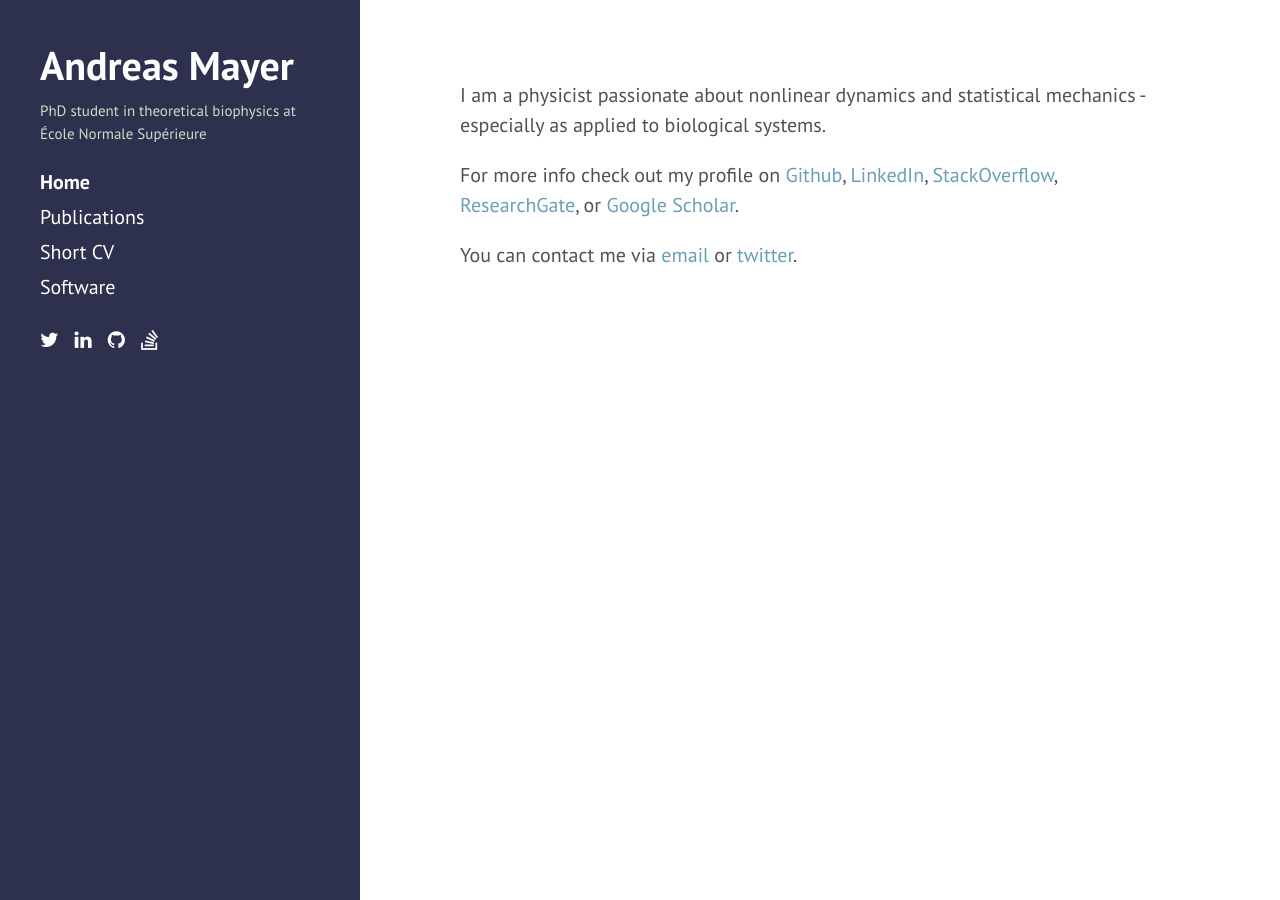
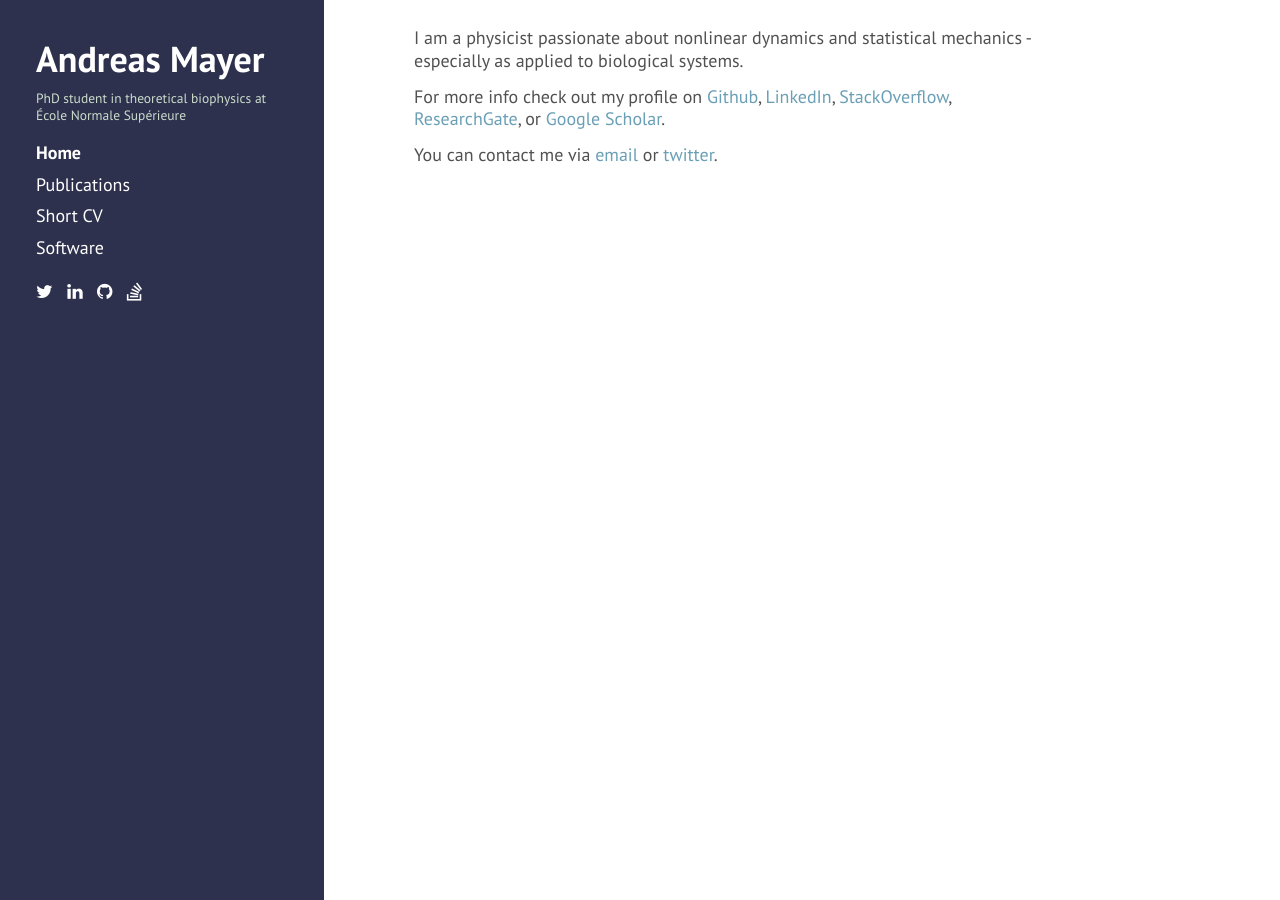
Before and after one commit to andim/andim.github.io, a Jekyll site: the page built from index.md, in a window 1280 px wide. Built offline with Jekyll 4.4.1, drawn with Linux system fonts in a browser that asks for light colours; nearby versions of some CDN libraries.

Commit message:
css theme changes for tighter rendering

```diff
--- a/public/css/andim.css
+++ b/public/css/andim.css
@@ -1,8 +1,28 @@
 /* New theme for hyde.css */
+
+html {
+  font-size: 14px;
+  line-height: 1.25;
+}
+@media (min-width: 38em) {
+  html {
+    font-size: 18px;
+  }
+}
+p {
+  margin-top: 0;
+  margin-bottom: 0.75rem;
+}
 
 .theme-andim .sidebar {
   background-color: #2d314d;
+  padding: 0.25rem 0.5rem;
   color: #ccddcc;
+}
+@media (min-width: 38em) {
+  .theme-andim .sidebar {
+    padding: 2rem 1rem;
+  }
 }
 .theme-andim .sidebar-about h1 {
     font-size: 2rem;
@@ -11,6 +31,10 @@
 .theme-andim .sidebar-about .lead {
     font-size: 0.75rem;
 }
+.theme-andim .content {
+  padding-top:    1.5rem;
+  padding-bottom: 1.5rem;
+}
 .theme-andim .content a,
 .theme-andim .related-posts li a:hover {
   color: #6a9fb5;
```
